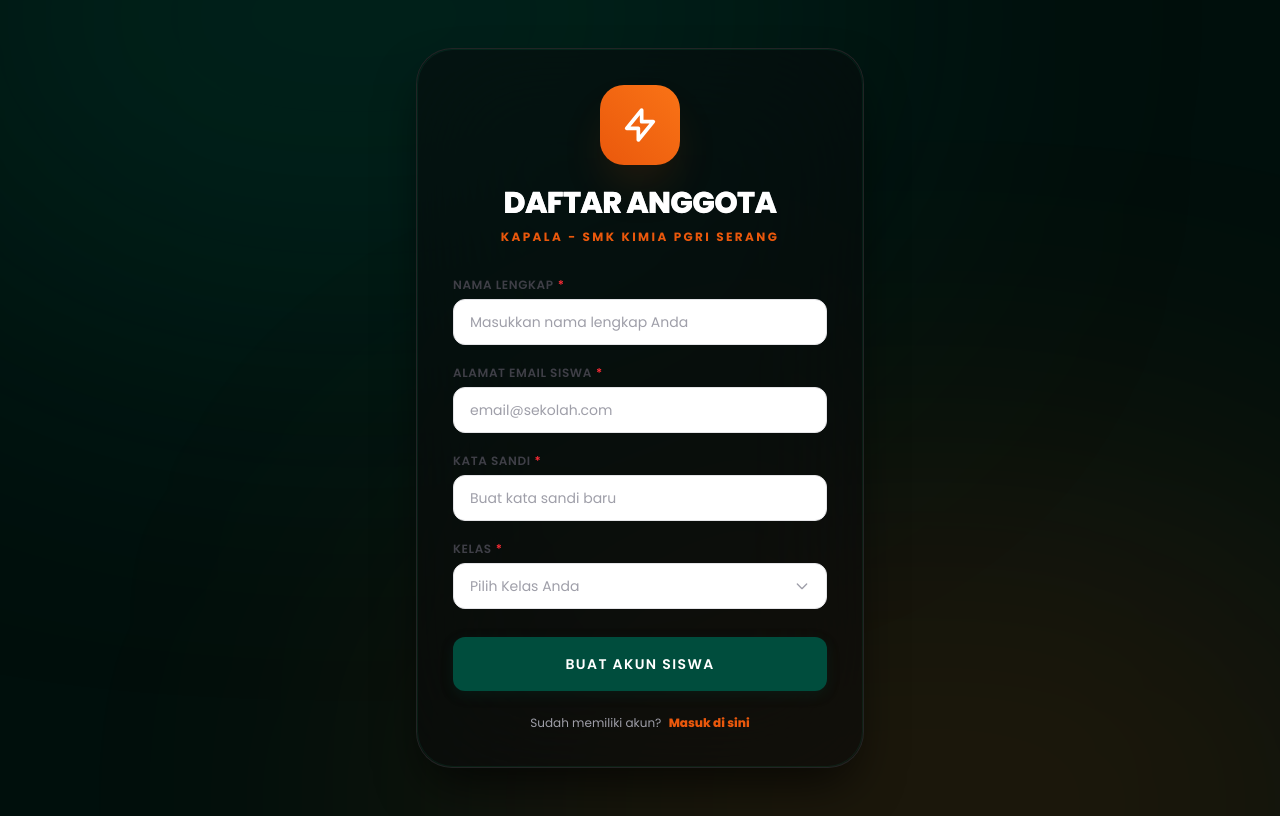
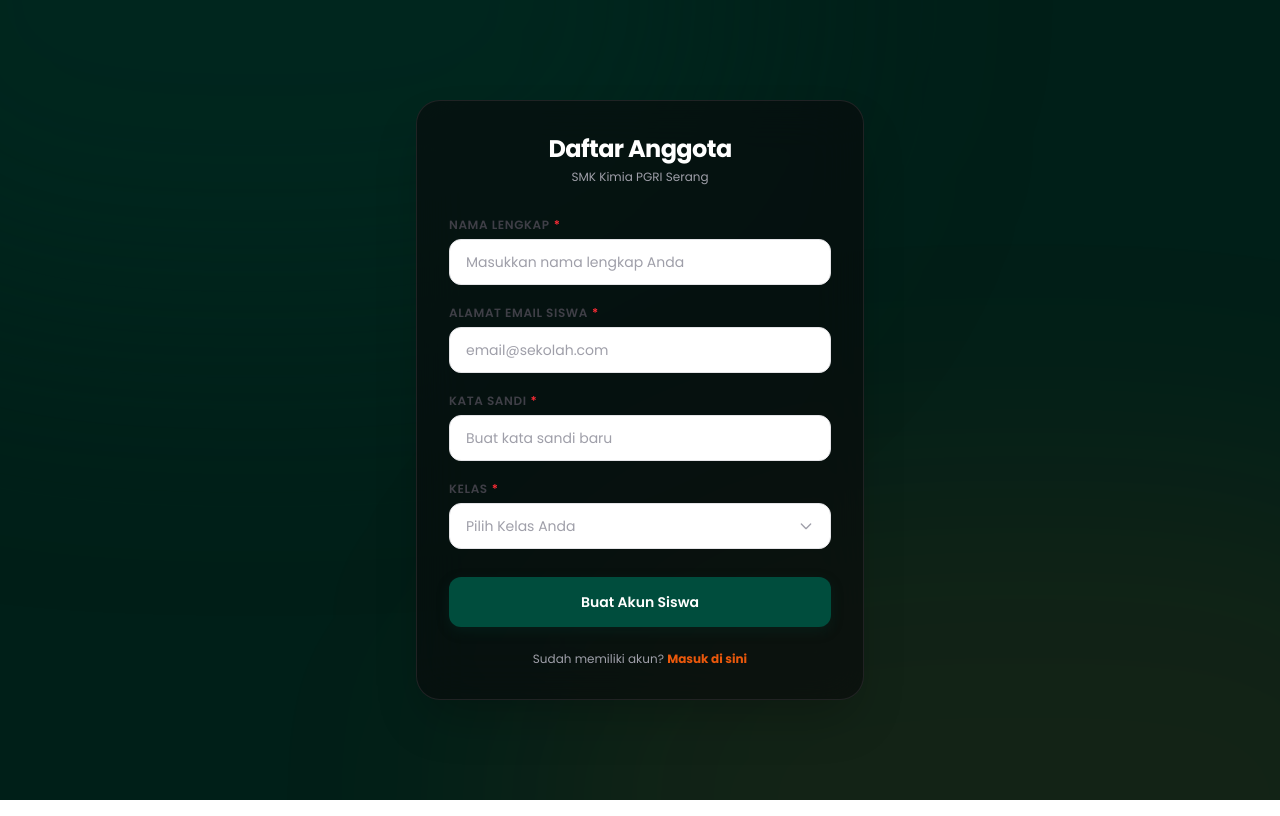
Before and after one commit to Dhaafin/apa-system, a Next.js app: page /register in a window 1280 px wide. Built offline with nearby package versions, Linux system fonts and the light colour scheme.

Commit message:
style: simplify login and register designs by removing icons and updating text layouts

```diff
--- a/src/app/login/page.jsx
+++ b/src/app/login/page.jsx
@@ -41,88 +41,36 @@ export default function LoginPage() {
   };
 
   return (
-    <div className="min-h-screen flex items-center justify-center bg-[#000f0c] px-4 relative overflow-hidden font-sans">
-      {/* Animated Glowing Orbs for Luxury Look */}
+    <div className="min-h-screen flex items-center justify-center bg-[#001f18] px-4 relative overflow-hidden font-sans">
+      {/* Background Gradient Ambient Orbs (Static for Lightweight performance) */}
       <div className="absolute inset-0 overflow-hidden pointer-events-none">
-        <motion.div
-          animate={{
-            scale: [1, 1.15, 1],
-            x: [0, 40, 0],
-            y: [0, -30, 0],
-          }}
-          transition={{
-            repeat: Infinity,
-            duration: 15,
-            ease: "easeInOut",
-          }}
-          className="absolute -top-[30%] -left-[10%] w-[70%] h-[70%] rounded-full bg-[#004d3d]/30 blur-[130px]"
-        />
-        <motion.div
-          animate={{
-            scale: [1, 1.2, 1],
-            x: [0, -50, 0],
-            y: [0, 40, 0],
-          }}
-          transition={{
-            repeat: Infinity,
-            duration: 18,
-            ease: "easeInOut",
-          }}
-          className="absolute -bottom-[30%] -right-[10%] w-[70%] h-[70%] rounded-full bg-[#ea580c]/12 blur-[130px]"
-        />
+        <div className="absolute -top-[40%] -left-[20%] w-[80%] h-[80%] rounded-full bg-[#002d23]/50 blur-[130px]" />
+        <div className="absolute -bottom-[40%] -right-[20%] w-[80%] h-[80%] rounded-full bg-[#ea580c]/8 blur-[130px]" />
       </div>
 
       {/* Main Glassmorphism Card */}
       <motion.div
-        initial={{ opacity: 0, y: 30, scale: 0.95 }}
-        animate={{ opacity: 1, y: 0, scale: 1 }}
-        exit={{ opacity: 0, y: -30, scale: 0.95 }}
-        transition={{ type: "spring", stiffness: 260, damping: 25 }}
-        className="w-full max-w-md bg-zinc-950/50 backdrop-blur-3xl border border-zinc-800/85 p-9 rounded-[36px] shadow-[0_25px_50px_-12px_rgba(0,0,0,0.7)] relative z-10"
+        initial={{ opacity: 0, y: 15 }}
+        animate={{ opacity: 1, y: 0 }}
+        transition={{ duration: 0.4, ease: "easeOut" }}
+        className="w-full max-w-md bg-zinc-950/60 backdrop-blur-xl border border-zinc-800/80 p-8 rounded-3xl shadow-2xl relative z-10"
       >
-        {/* Glow border ring */}
-        <div className="absolute inset-0 rounded-[36px] border border-emerald-500/10 pointer-events-none" />
-
         <div className="text-center mb-8">
-          <motion.div
-            whileHover={{ scale: 1.08, rotate: 6 }}
-            className="w-20 h-20 bg-gradient-to-tr from-[#ea580c] to-[#f97316] rounded-3xl flex items-center justify-center mx-auto mb-5 shadow-2xl shadow-[#ea580c]/20"
-          >
-            <svg
-              className="w-10 h-10 text-white"
-              fill="none"
-              stroke="currentColor"
-              viewBox="0 0 24 24"
-              xmlns="http://www.w3.org/2000/svg"
-            >
-              <path
-                strokeLinecap="round"
-                strokeLinejoin="round"
-                strokeWidth={2.2}
-                d="M12 2L2 22h20L12 2zM12 5l6.5 13H5.5L12 5zm0 8v5"
-              />
-            </svg>
-          </motion.div>
-
-          <h1 className="text-3xl font-extrabold tracking-tight text-white uppercase bg-gradient-to-r from-white via-zinc-300 to-zinc-500 bg-clip-text text-transparent">
-            SIPA ADVENTURE
+          <h1 className="text-2xl font-bold tracking-tight text-white">
+            Pencinta Alam
           </h1>
-          <p className="text-xs font-bold text-[#ea580c] mt-2 tracking-[0.2em] uppercase">
-            KAPALA - SMK KIMIA PGRI SERANG
+          <p className="text-xs text-zinc-400 mt-1">
+            SMK Kimia PGRI Serang
           </p>
         </div>
 
         {error && (
-          <motion.div
-            initial={{ opacity: 0, scale: 0.95 }}
-            animate={{ opacity: 1, scale: 1 }}
-            className="mb-6 p-4 rounded-2xl bg-red-950/30 border border-red-800/60 text-red-200 text-sm font-medium"
-          >
+          <div className="mb-6 p-4 rounded-xl bg-red-950/30 border border-red-900/60 text-red-200 text-sm font-medium">
             {error}
-          </motion.div>
+          </div>
         )}
 
-        <form onSubmit={handleSubmit} className="flex flex-col gap-6">
+        <form onSubmit={handleSubmit} className="flex flex-col gap-5">
           <Input
             label="Alamat Email"
             type="email"
@@ -144,7 +92,7 @@ export default function LoginPage() {
           <Button
             type="submit"
             variant="primary"
-            className="w-full py-4 mt-2 bg-[#004d3d] hover:bg-[#0b5c46] cursor-pointer text-sm font-extrabold uppercase tracking-widest rounded-2xl transition-all duration-300"
+            className="w-full py-3.5 mt-2 bg-[#004d3d] hover:bg-[#0b5c46] cursor-pointer text-sm font-semibold transition-all duration-300"
             disabled={loading}
           >
             {loading ? "Memproses..." : "Masuk ke Akun"}
@@ -154,13 +102,13 @@ export default function LoginPage() {
         <div className="mt-8 text-center border-t border-zinc-800/80 pt-6">
           <p className="text-xs text-zinc-400">
             Belum terdaftar sebagai anggota?{" "}
-            <Link href="/register" className="text-[#ea580c] font-extrabold hover:text-[#f97316] transition-colors ml-1">
+            <Link href="/register" className="text-[#ea580c] font-bold hover:underline ml-1">
               Daftar Baru
             </Link>
           </p>
         </div>
 
-        <p className="text-center text-[10px] text-zinc-600 font-extrabold tracking-widest uppercase mt-6">
+        <p className="text-center text-[10px] text-zinc-500 font-medium uppercase tracking-wider mt-6">
           Lestari Alamku, Jaya Sekolahku!
         </p>
       </motion.div>
--- a/src/app/register/page.jsx
+++ b/src/app/register/page.jsx
@@ -60,88 +60,35 @@ export default function RegisterPage() {
   };
 
   return (
-    <div className="min-h-screen flex items-center justify-center bg-[#000f0c] px-4 py-12 relative overflow-hidden font-sans">
-      {/* Animated Glowing Orbs for Luxury Look */}
+    <div className="min-h-screen flex items-center justify-center bg-[#001f18] px-4 py-12 relative overflow-hidden font-sans">
+      {/* Background Gradient Ambient Orbs (Static for Lightweight performance) */}
       <div className="absolute inset-0 overflow-hidden pointer-events-none">
-        <motion.div
-          animate={{
-            scale: [1, 1.15, 1],
-            x: [0, 40, 0],
-            y: [0, -30, 0],
-          }}
-          transition={{
-            repeat: Infinity,
-            duration: 15,
-            ease: "easeInOut",
-          }}
-          className="absolute -top-[30%] -left-[10%] w-[70%] h-[70%] rounded-full bg-[#004d3d]/30 blur-[130px]"
-        />
-        <motion.div
-          animate={{
-            scale: [1, 1.2, 1],
-            x: [0, -50, 0],
-            y: [0, 40, 0],
-          }}
-          transition={{
-            repeat: Infinity,
-            duration: 18,
-            ease: "easeInOut",
-          }}
-          className="absolute -bottom-[30%] -right-[10%] w-[70%] h-[70%] rounded-full bg-[#ea580c]/12 blur-[130px]"
-        />
+        <div className="absolute -top-[40%] -left-[20%] w-[80%] h-[80%] rounded-full bg-[#002d23]/50 blur-[130px]" />
+        <div className="absolute -bottom-[40%] -right-[20%] w-[80%] h-[80%] rounded-full bg-[#ea580c]/8 blur-[130px]" />
       </div>
 
       {/* Main Glassmorphism Card */}
       <motion.div
-        initial={{ opacity: 0, y: 30, scale: 0.95 }}
-        animate={{ opacity: 1, y: 0, scale: 1 }}
-        exit={{ opacity: 0, y: -30, scale: 0.95 }}
-        transition={{ type: "spring", stiffness: 260, damping: 25 }}
-        className="w-full max-w-md bg-zinc-950/50 backdrop-blur-3xl border border-zinc-800/85 p-9 rounded-[36px] shadow-[0_25px_50px_-12px_rgba(0,0,0,0.7)] relative z-10"
+        initial={{ opacity: 0, y: 15 }}
+        animate={{ opacity: 1, y: 0 }}
+        transition={{ duration: 0.4, ease: "easeOut" }}
+        className="w-full max-w-md bg-zinc-950/60 backdrop-blur-xl border border-zinc-800/80 p-8 rounded-3xl shadow-2xl relative z-10"
       >
-        {/* Glow border ring */}
-        <div className="absolute inset-0 rounded-[36px] border border-emerald-500/10 pointer-events-none" />
-
         {!success ? (
           <>
             <div className="text-center mb-8">
-              <motion.div
-                whileHover={{ scale: 1.08, rotate: -6 }}
-                className="w-20 h-20 bg-gradient-to-tr from-[#ea580c] to-[#f97316] rounded-3xl flex items-center justify-center mx-auto mb-5 shadow-2xl shadow-[#ea580c]/20"
-              >
-                {/* SVG Mountain Peak Icon replacing emoji */}
-                <svg
-                  className="w-10 h-10 text-white"
-                  fill="none"
-                  stroke="currentColor"
-                  viewBox="0 0 24 24"
-                  xmlns="http://www.w3.org/2000/svg"
-                >
-                  <path
-                    strokeLinecap="round"
-                    strokeLinejoin="round"
-                    strokeWidth={2.2}
-                    d="M13 10V3L4 14h7v7l9-11h-7z"
-                  />
-                </svg>
-              </motion.div>
-
-              <h1 className="text-3xl font-extrabold tracking-tight text-white uppercase bg-gradient-to-r from-white via-zinc-300 to-zinc-500 bg-clip-text text-transparent">
+              <h1 className="text-2xl font-bold tracking-tight text-white">
                 Daftar Anggota
               </h1>
-              <p className="text-xs font-bold text-[#ea580c] mt-2 tracking-[0.2em] uppercase">
-                KAPALA - SMK KIMIA PGRI SERANG
+              <p className="text-xs text-zinc-400 mt-1">
+                SMK Kimia PGRI Serang
               </p>
             </div>
 
             {error && (
-              <motion.div
-                initial={{ opacity: 0, scale: 0.95 }}
-                animate={{ opacity: 1, scale: 1 }}
-                className="mb-6 p-4 rounded-2xl bg-red-950/30 border border-red-800/60 text-red-200 text-sm font-medium"
-              >
+              <div className="mb-6 p-4 rounded-xl bg-red-950/30 border border-red-900/60 text-red-200 text-sm font-medium">
                 {error}
-              </motion.div>
+              </div>
             )}
 
             <form onSubmit={handleSubmit} className="flex flex-col gap-5">
@@ -185,7 +132,7 @@ export default function RegisterPage() {
               <Button
                 type="submit"
                 variant="primary"
-                className="w-full py-4 mt-2 bg-[#004d3d] hover:bg-[#0b5c46] cursor-pointer text-sm font-extrabold uppercase tracking-widest rounded-2xl transition-all duration-300"
+                className="w-full py-3.5 mt-2 bg-[#004d3d] hover:bg-[#0b5c46] cursor-pointer text-sm font-semibold transition-all duration-300"
                 disabled={loading}
               >
                 {loading ? "Mendaftar..." : "Buat Akun Siswa"}
@@ -194,33 +141,31 @@ export default function RegisterPage() {
 
             <p className="text-center text-xs text-zinc-400 mt-6">
               Sudah memiliki akun?{" "}
-              <Link href="/login" className="text-[#ea580c] font-extrabold hover:text-[#f97316] transition-colors ml-1">
+              <Link href="/login" className="text-[#ea580c] font-bold hover:underline">
                 Masuk di sini
               </Link>
             </p>
           </>
         ) : (
           <div className="text-center py-8">
-            <div className="w-20 h-20 bg-emerald-500/10 border border-emerald-500/30 text-emerald-400 rounded-full flex items-center justify-center mx-auto mb-6 shadow-xl shadow-emerald-500/5">
+            <div className="w-16 h-16 bg-emerald-500/10 border border-emerald-500/30 text-emerald-400 rounded-full flex items-center justify-center mx-auto mb-6">
               <svg
-                className="w-10 h-10"
+                className="w-8 h-8"
                 fill="none"
                 stroke="currentColor"
                 viewBox="0 0 24 24"
                 xmlns="http://www.w3.org/2000/svg"
               >
-                <path strokeLinecap="round" strokeLinejoin="round" strokeWidth={3} d="M5 13l4 4L19 7" />
+                <path strokeLinecap="round" strokeLinejoin="round" strokeWidth={2.5} d="M5 13l4 4L19 7" />
               </svg>
             </div>
-
-            <h2 className="text-2xl font-black text-white mb-3 tracking-tight">REGISTRASI BERHASIL</h2>
-            <p className="text-sm text-zinc-400 leading-relaxed mb-8">
+            <h2 className="text-xl font-bold text-white mb-3">Registrasi Berhasil</h2>
+            <p className="text-sm text-zinc-400 leading-relaxed mb-6">
               Akun Anda telah dibuat dengan status <strong className="text-[#ea580c]">PENDING</strong>. Silakan hubungi Guru pembimbing
               KAPALA untuk menyetujui akun Anda agar bisa masuk ke sistem.
             </p>
-
             <Link href="/login">
-              <Button variant="outline" className="w-full cursor-pointer py-3.5 text-xs font-bold uppercase tracking-wider">
+              <Button variant="outline" className="w-full cursor-pointer py-3 text-xs font-semibold">
                 Kembali ke Halaman Login
               </Button>
             </Link>
```
